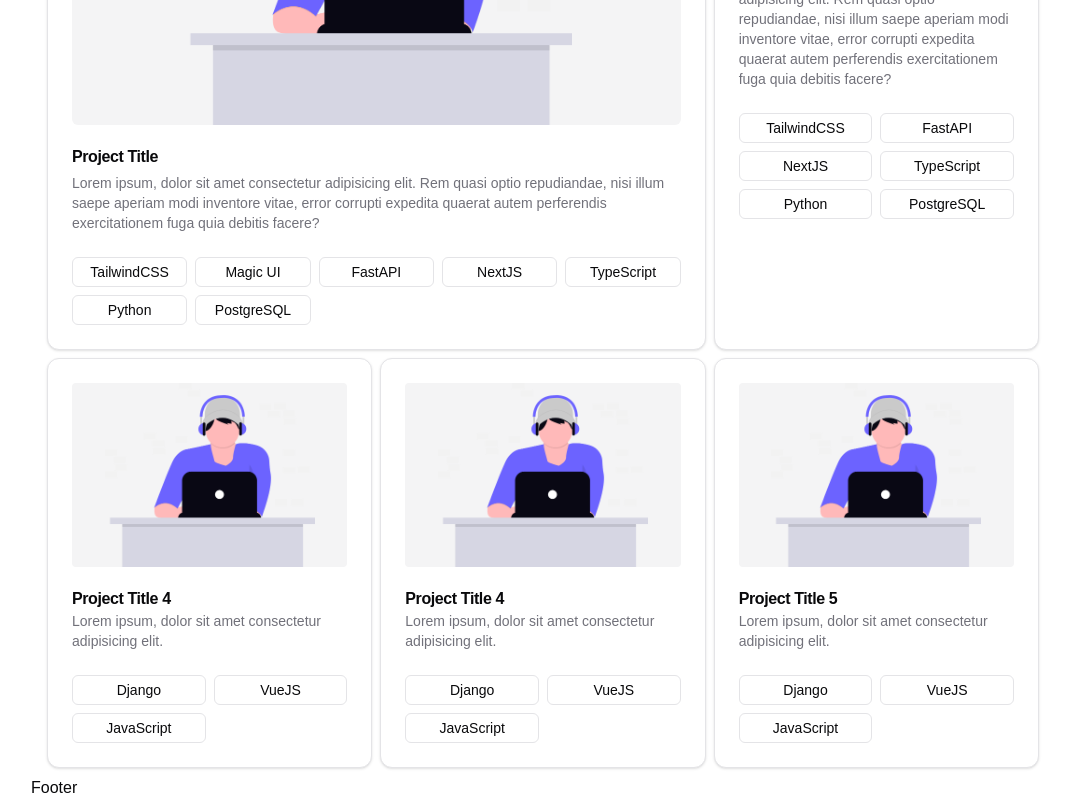
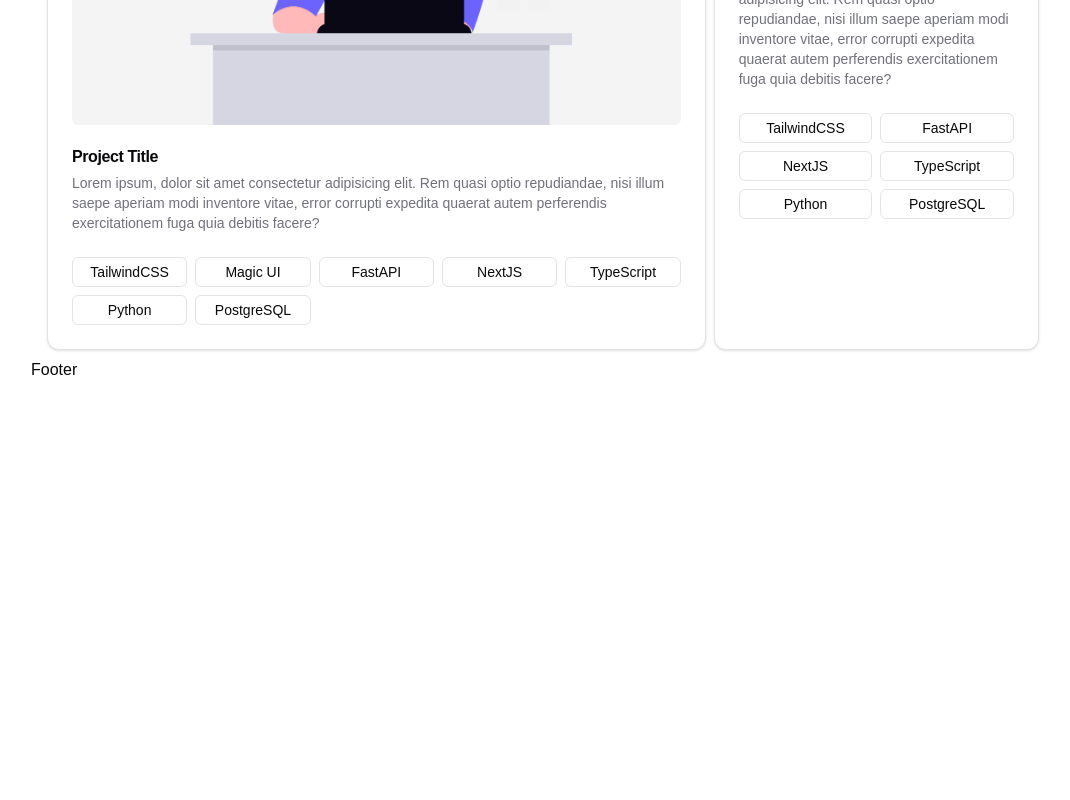
Before and after one commit to eedu7/my_portfolio, a Next.js app: page / in a window 1280 px wide. Shown: the part 1070-1870 px from the top of the page, without its empty margins (97-1167 px from the left). After the commit the page ends 1452 px from the top, so only its background shows below. Built offline with nearby package versions, Linux system fonts and the light colour scheme.

Commit message:
REFAC: Simplified ProjectSection component structure and improved formatting

```diff
--- a/src/components/ProjectSection.tsx
+++ b/src/components/ProjectSection.tsx
@@ -9,14 +9,18 @@ import { projects } from "@/constants/projects";
 
 const ProjectSection = () => {
 	return (
-        <section className="mx-2" id="projects">
+		<section
+			className="mx-2"
+			id="projects">
 			<h1 className="font-mono m-2 text-xl md:text-2xl text-titleColor font-bold ">
 				My Projects
 			</h1>
-            <div className="w-full h-full grid  md:grid-cols-3 gap-2 p-2 space-y-2 md:space-y-0">
+			<div className="w-full h-full grid grid-cols-1  md:grid-cols-3 gap-2 p-2 space-y-2 md:space-y-0">
 				<Card className="w-full h-full row-span-2 col-span-2">
 					<CardHeader>
-                        <AspectRatio ratio={16 / 9} className="bg-muted rounded-md">
+						<AspectRatio
+							ratio={16 / 9}
+							className="bg-muted rounded-md">
 							<Image
 								src={projects[0].projectImage}
 								alt={projects[0].title}
@@ -26,7 +30,7 @@ const ProjectSection = () => {
 						</AspectRatio>
 					</CardHeader>
 					<CardContent className="space-y-2">
-                        <CardTitle>{projects[0].title}</CardTitle>
+						<CardTitle>{projects[0].title} </CardTitle>
 						<CardDescription>{projects[0].description}</CardDescription>
 					</CardContent>
 					<CardFooter className="grid grid-cols-4 md:grid-cols-5 items-center gap-2">
@@ -38,24 +42,6 @@ const ProjectSection = () => {
 					description={projects[1].description}
 					imageSRC={projects[1].projectImage}
 					tags={projects[1].projectTags}
-                />
-                <CommonCard
-                    title={projects[3].title}
-                    description={projects[3].description}
-                    imageSRC={projects[3].projectImage}
-                    tags={projects[3].projectTags}
-                />
-                <CommonCard
-                    title={projects[3].title}
-                    description={projects[3].description}
-                    imageSRC={projects[3].projectImage}
-                    tags={projects[3].projectTags}
-                />
-                <CommonCard
-                    title={"Project Title 5"}
-                    description={projects[3].description}
-                    imageSRC={projects[3].projectImage}
-                    tags={projects[3].projectTags}
 				/>
 			</div>
 		</section>
@@ -76,10 +62,16 @@ interface CardInterface {
 
 const SecondaryCard = ({ title, description, imageSRC, tags }: CardInterface) => {
 	return (
-        <Card className="h-full row-span-2">
+		<Card className="row-span-2">
 			<CardHeader>
-                <AspectRatio ratio={16 / 8} className="bg-muted rounded-md">
-                    <Image src={imageSRC} alt={title} className="h-full w-full object-contain" />
+				<AspectRatio
+					ratio={16 / 8}
+					className="bg-muted rounded-md">
+					<Image
+						src={imageSRC}
+						alt={title}
+						className="h-full w-full object-contain"
+					/>
 				</AspectRatio>
 			</CardHeader>
 			<CardContent className="space-y-2">
@@ -97,8 +89,15 @@ const CommonCard = ({ title, description, imageSRC, tags }: CardInterface) => {
 	return (
 		<Card>
 			<CardHeader>
-                <AspectRatio ratio={6 / 4} className="bg-muted rounded">
-                    <Image src={imageSRC} alt={title} fill className="object-contain" />
+				<AspectRatio
+					ratio={6 / 4}
+					className="bg-muted rounded">
+					<Image
+						src={imageSRC}
+						alt={title}
+						fill
+						className="object-contain"
+					/>
 				</AspectRatio>
 			</CardHeader>
 			<CardContent className="space-y-1">
@@ -125,8 +124,7 @@ const ProjectTag = ({ tags }: ProjectTags) => {
 		<Badge
 			key={id}
 			className="cursor-pointer text-[6px] p-1 md:text-sm font-normal flex items-center justify-center"
-            variant="outline"
-        >
+			variant="outline">
 			{name}
 		</Badge>
 	));
```
Lines whose indentation alone changed are shown as unchanged.
